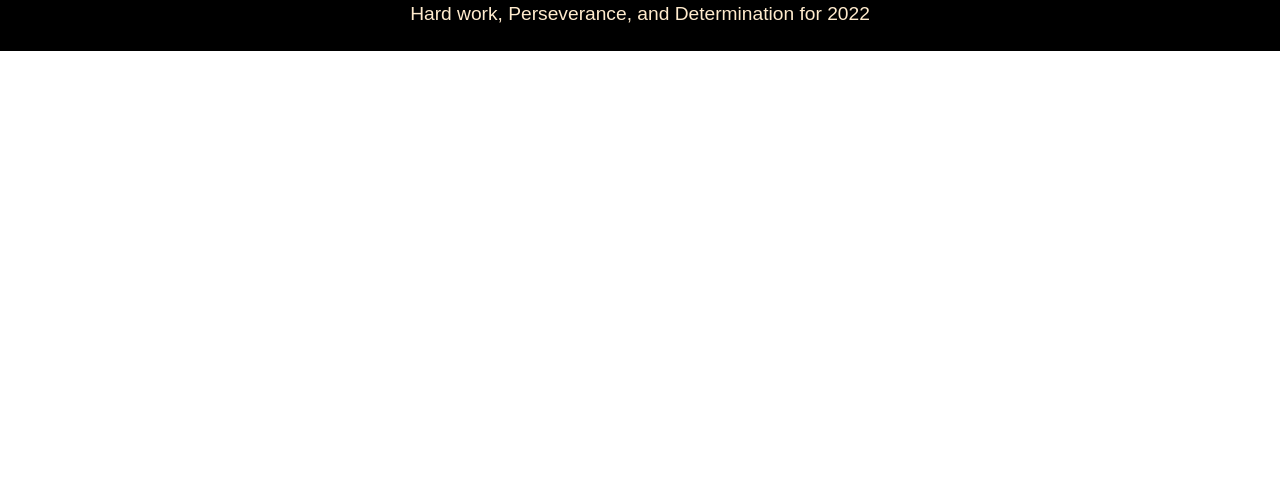
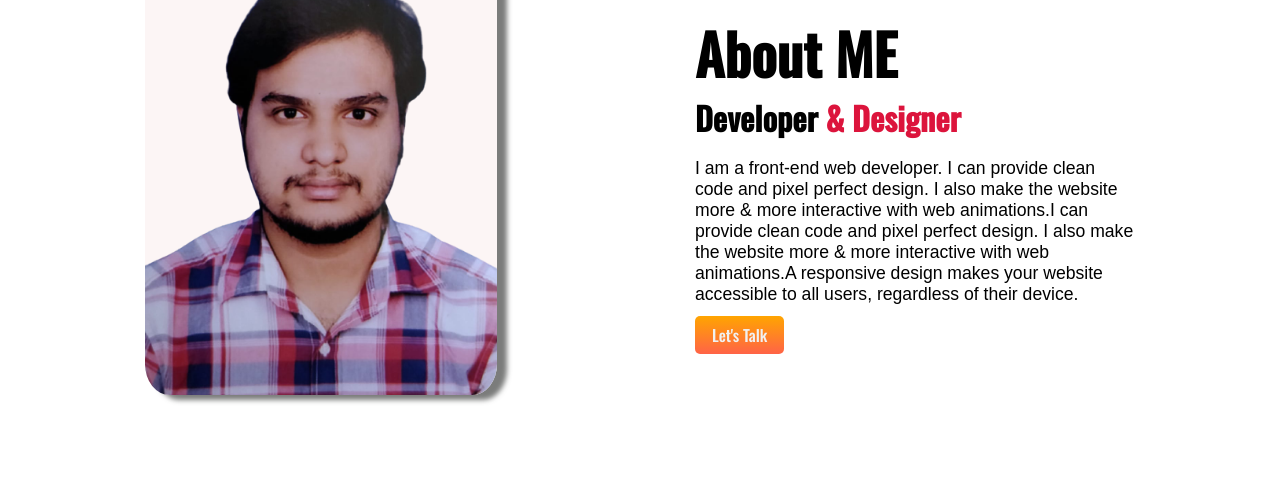
Before and after one commit to Nion1998/Project_Mission-2022, a plain HTML site: page index.html in a window 1280 px wide. Shown: the part 2256-2737 px from the top of the page. Before the commit the page ends 2307 px from the top, so only its background shows below. Drawn offline with nearby package versions, Linux system fonts and the light colour scheme.

Commit message:
add about

```diff
--- a/index.html
+++ b/index.html
@@ -85,12 +85,32 @@
         </div>
     </section>
 
+    <section class="flex-container">
+        <div class="half-width">
+            <div class="about-img"> <img src="images/person/image2.png"></div>
+        </div>
+        <div class="half-width">
+            <h1>About ME</h1>
+            <h2>Developer <span>& Designer</span></h2>
+            <p>I am a front-end web developer. I can provide clean code and pixel perfect design. I also make the website more & more interactive with web animations.I can provide clean code and pixel perfect design. I also make the website more & more interactive
+                with web animations.A responsive design makes your website accessible to all users, regardless of their device.
+
+            </p>
+            <a class="link-btn" href="#">Let's Talk</a>
+        </div>
+    </section>
+
+
+
+
     <footer>
         <h1>Mission <span>2022</span></h1>
         <p>Hard work, Perseverance, and Determination for 2022</p>
     </footer>
 
 
+
+
 </body>
 
 </html>
--- a/style.css
+++ b/style.css
@@ -32,7 +32,7 @@ h2 {
 }
 
 p {
-    font-size: 120%;
+    font-size: 110%;
     font-family: sans-serif;
 }
 
@@ -45,7 +45,7 @@ p {
 }
 
 .headline {
-    border-left: 7px solid red;
+    border-left: 7px solid crimson;
     padding: 0%;
 }
 
@@ -98,3 +98,10 @@ footer h1 {
 span {
     color: crimson;
 }
+
+.about-img img {
+    box-shadow: 10px 5px 5px rgba(96, 97, 96, 0.829);
+    background-color: rgb(252, 245, 245);
+    border-radius: 7%;
+    padding-left: 0%;
+}
```
